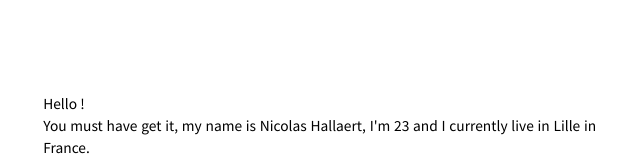
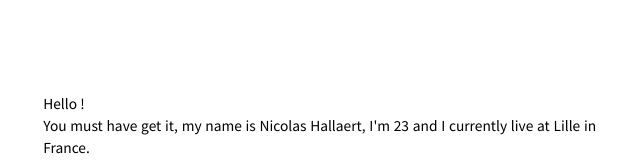
Before and after one commit to Rossb0b/Portfolio, a plain HTML site: page index.html in a window 1280 px wide. Shown: the part 2969-3135 px from the top of the page, 136-776 px from the left. Drawn offline with nearby package versions, Linux system fonts and the light colour scheme; a web font is replaced by a local one.

Commit message:
Update index.html

```diff
--- a/index.html
+++ b/index.html
@@ -256,7 +256,7 @@
 
     <div class="about_photo_intro">
       <img src="img/NH.ico" alt="photo de moi-même">
-      <p>Hello ! <br />You must have get it, my name is Nicolas Hallaert, I'm 23 and I currently live in Lille in France.</p>
+      <p>Hello ! <br />You must have get it, my name is Nicolas Hallaert, I'm 23 and I currently live at Lille in France.</p>
       <p>Passionate by digital for 10 last years, I stopped my law studies to get closer to this passion. I'm actually in a Web development formation focused principaly on back-end development. Through this training, I'll learn about HTML5; CSS (SCSS / SASS); JavaScript; SQL; Php, but my main objective is to perform into Jquerie and Python development learning. </p><p>I also like music (I introduced myself to piano for 1 year before I must stop, and I can appreciate any kind of music); travel to other countries (even I'm in lack of experience.); sports and e-sports (VTT; natation / Counter-Strike; League of Legend; Rocket League or old games) or even board games.</p>
 
     </div>
```
